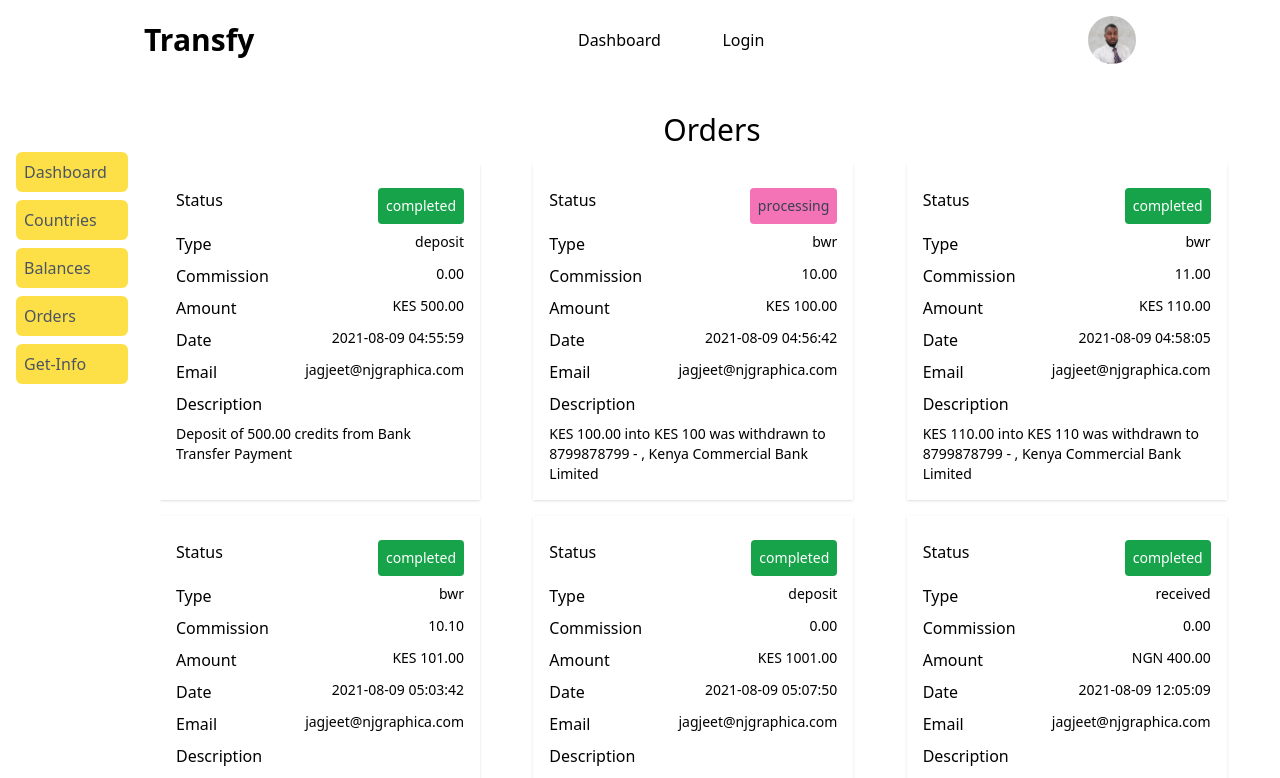
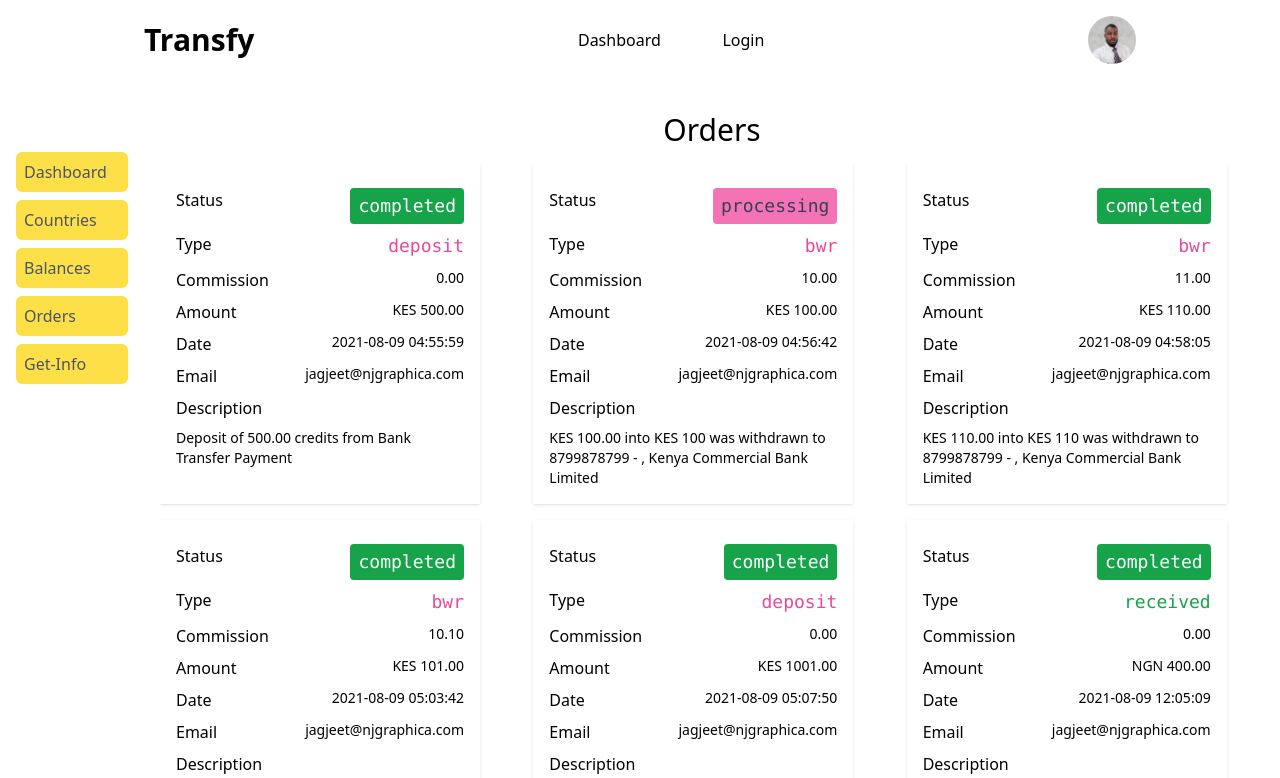
Before and after one commit to Fasunle/transfy-v2, a Vue app: page /orders in a window 1280 px wide. Shown: the top 778 px of the page. Built offline with nearby package versions, Linux system fonts and the light colour scheme; what @auth0/auth0-vue would draw is missing.

Commit message:
feat: order type style

```diff
--- a/src/components/dashboard/Order.vue
+++ b/src/components/dashboard/Order.vue
@@ -3,12 +3,12 @@
 
     <div class="flex justify-between mt-2">
       <h2 class="text-base">Status</h2>
-      <p class="p-2 rounded" :class="order.status == 'completed' ? 'bg-green-600 text-white': order.status == 'processing' ? 'bg-pink-400 text-gray-700': 'bg-red-400 text-gray-700'">{{order.status}}</p>
+      <p class="p-1 px-2 rounded text-lg font-mono" :class="order.status == 'completed' ? 'bg-green-600 text-white': order.status == 'processing' ? 'bg-pink-400 text-gray-700': 'bg-red-400 text-gray-700'">{{order.status}}</p>
     </div>
 
     <div class="flex justify-between mt-2">
       <h2 class="text-base">Type</h2>
-      <p>{{order.type}}</p>
+      <p class="text-lg font-mono" :class="order.type == 'received' ? 'text-green-600': order.type == 'bwr' ? 'text-pink-500': order.type == 'failed' ? 'text-red-800': order.type == 'deposit' ? 'text-pink-500': 'text-blue-700'">{{order.type}}</p>
     </div>
 
     <div class="flex justify-between mt-2">
```
